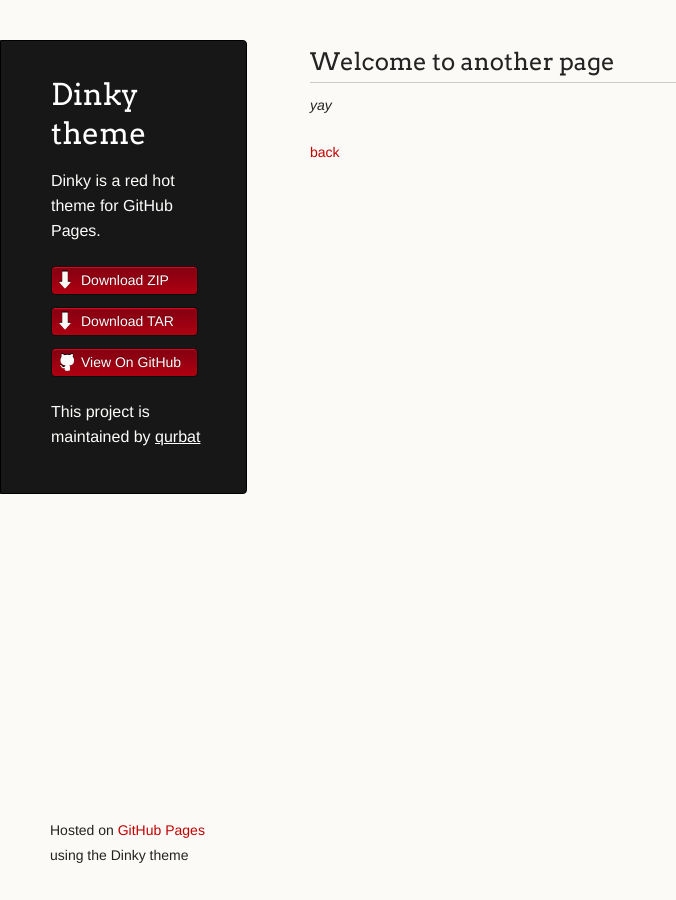
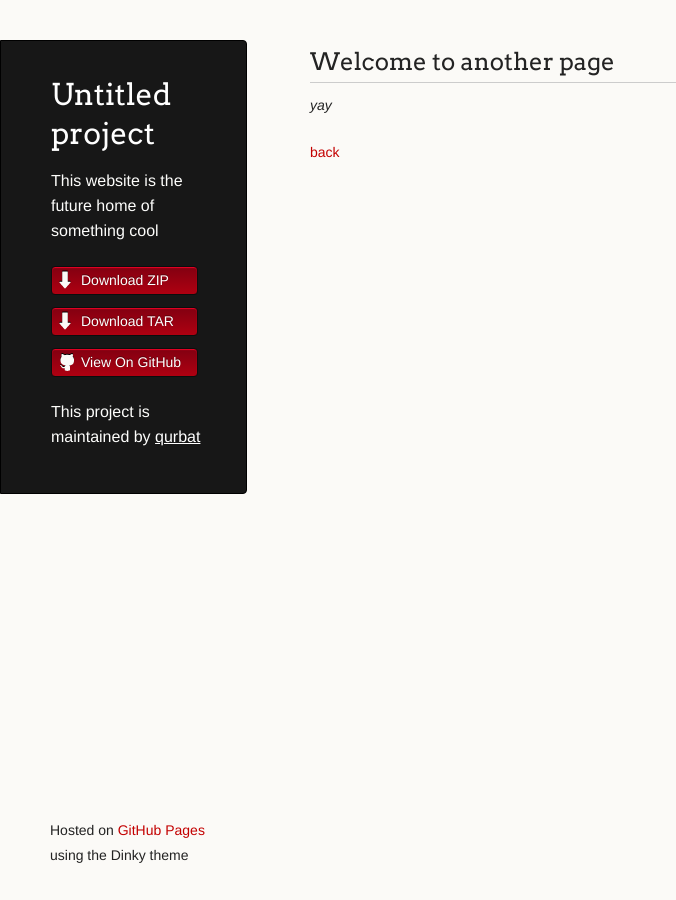
Before and after one commit to qurbat/deleting, a Jekyll site: the page built from another-page.md, in a window 1280 px wide. Shown: the whole page, without its empty margins (0-676 px from the left). Built offline with Jekyll 4.4.1, drawn with Linux system fonts in a browser that asks for light colours; our own code applies the rules of GitHub Pages for plain Markdown files.

Commit message:
Initial changes

```diff
--- a/_config.yml
+++ b/_config.yml
@@ -1,5 +1,5 @@
-title: Dinky theme
-description: Dinky is a red hot theme for GitHub Pages.
+title: Untitled project
+description: This website is the future home of something cool
 show_downloads: true
 google_analytics:
 theme: jekyll-theme-dinky
```
Also changed, not shown: index.md (+1 -1 lines).
